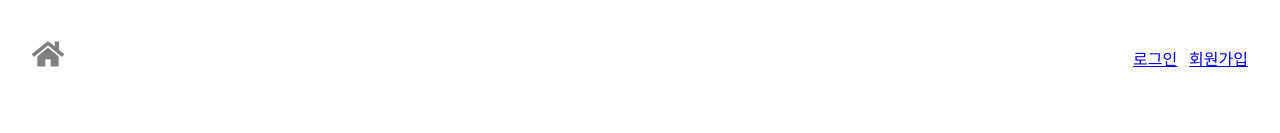
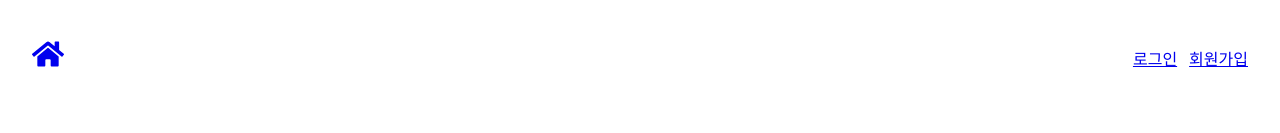
Before and after one commit to DevelopSoo/react-tutorial, a React (Create React App) app: page /create in a window 1280 px wide. Shown: the top 133 px of the page. Built offline with nearby package versions, Linux system fonts and the light colour scheme.

Commit message:
Docs. prettierrc 추가

```diff
--- a/src/common/Header.jsx
+++ b/src/common/Header.jsx
@@ -20,7 +20,10 @@ export default function Header() {
           cursor: "pointer",
         }}
       >
-        <FaHome />
+        {/* - 홈 로고 클릭 시 메인페이지(`/`)로 이동 */}
+        <Link to="/">
+          <FaHome />
+        </Link>
       </h1>
       <div
         style={{
```
Also changed, not shown: 1 other file (tests, documents, lock files or other folders).
